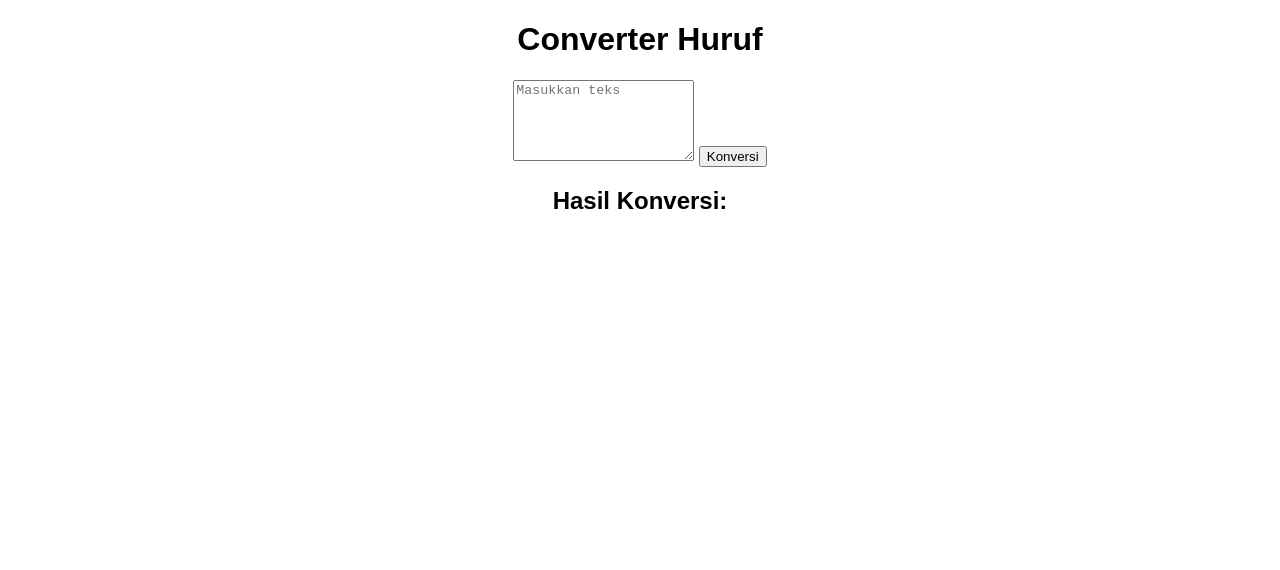
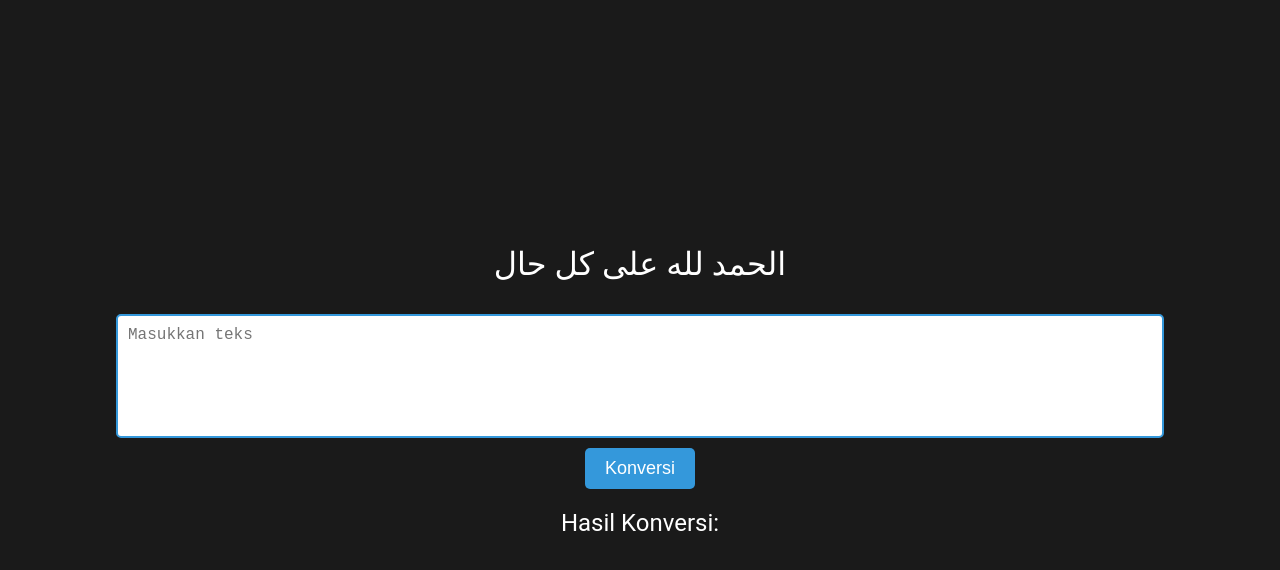
Before and after one commit to afhimna/hucon, a plain HTML site: page index.html in a window 1280 px wide. Drawn offline with Linux system fonts and the light colour scheme.

Commit message:
Update index.html

```diff
--- a/index.html
+++ b/index.html
@@ -1,11 +1,59 @@
 <!DOCTYPE html>
-<html>
+<html lang="en">
 <head>
-  <title>HUCON (foztoro)</title>
+  <meta charset="UTF-8">
+  <meta name="viewport" content="width=device-width, initial-scale=1.0">
+  <title>HUCONV</title>
   <style>
     body {
       text-align: center;
-      font-family: Arial, sans-serif;
+      font-family: 'Roboto', sans-serif;
+      background-color: #1a1a1a;
+      color: #ffffff;
+      margin: 0;
+      padding: 0;
+      display: flex;
+      flex-direction: column;
+      align-items: center;
+      justify-content: center;
+      height: 100vh;
+    }
+
+    h1, h2 {
+      font-weight: 400;
+    }
+
+    textarea {
+      padding: 10px;
+      margin: 10px;
+      font-size: 16px;
+      border: 2px solid #3498db;
+      border-radius: 5px;
+      color: #333;
+      width: 80%;
+      min-height: 100px;
+      resize: none;
+    }
+
+    button {
+      background-color: #3498db;
+      color: #ffffff;
+      padding: 10px 20px;
+      font-size: 18px;
+      border: none;
+      border-radius: 5px;
+      cursor: pointer;
+      transition: background-color 0.3s ease;
+    }
+
+    button:hover {
+      background-color: #2980b9;
+    }
+
+    #output {
+      margin-top: 20px;
+      font-size: 18px;
+      word-wrap: break-word;
     }
   </style>
   <script>
@@ -15,7 +63,6 @@
 
       for (var i = 0; i < teksInput.length; i++) {
         var karakter = teksInput[i];
-        // Melakukan konversi berdasarkan rincian yang diberikan
         switch (karakter) {
           case 'h':
             hasilKonversi += 'ا';
@@ -149,7 +196,7 @@
   </script>
 </head>
 <body>
-  <h1>Converter Huruf</h1>
+  <h1>الحمد لله على كل حال</h1>
   <textarea id="input" rows="5" placeholder="Masukkan teks"></textarea>
   <button onclick="konversiHuruf()">Konversi</button>
   <h2>Hasil Konversi:</h2>
```
